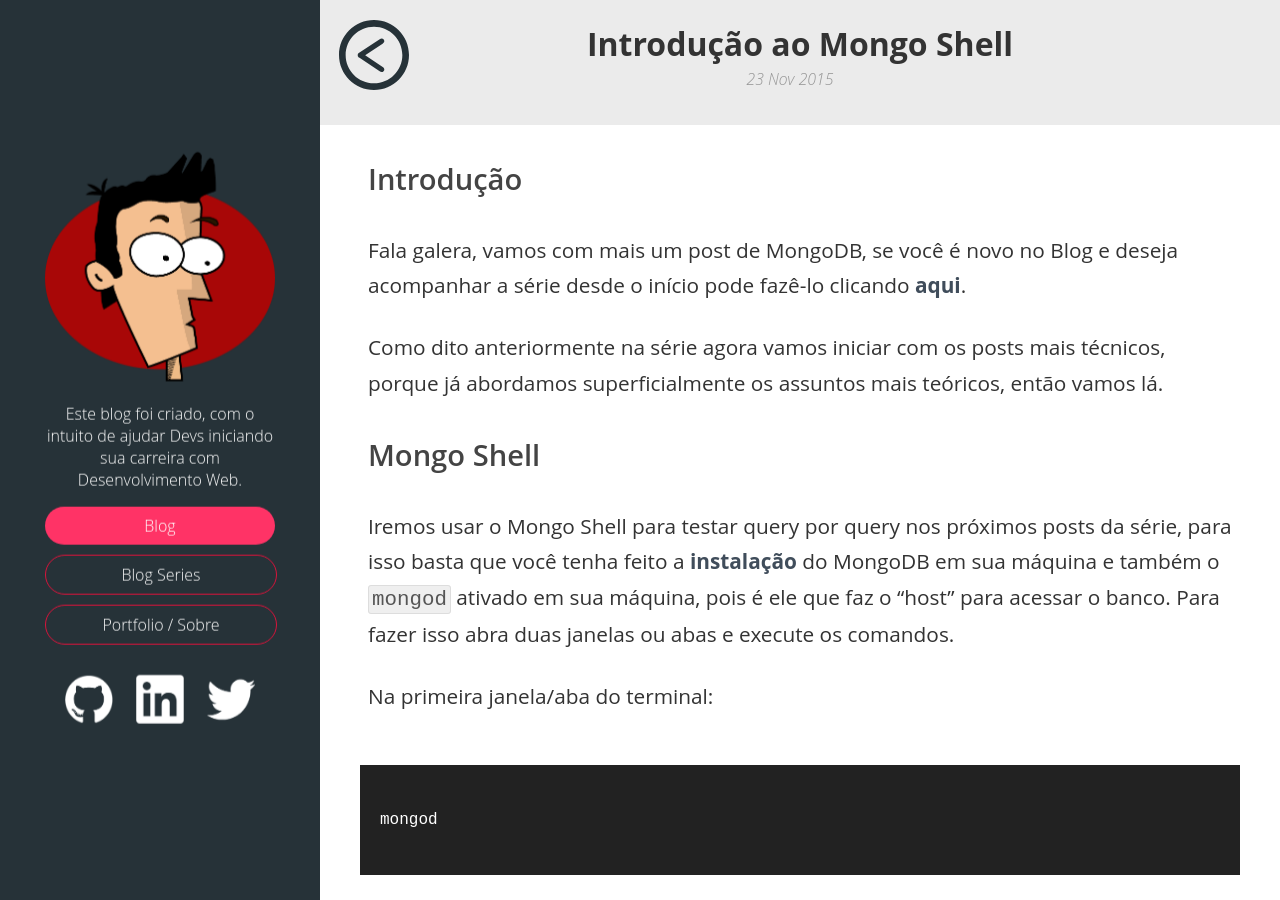
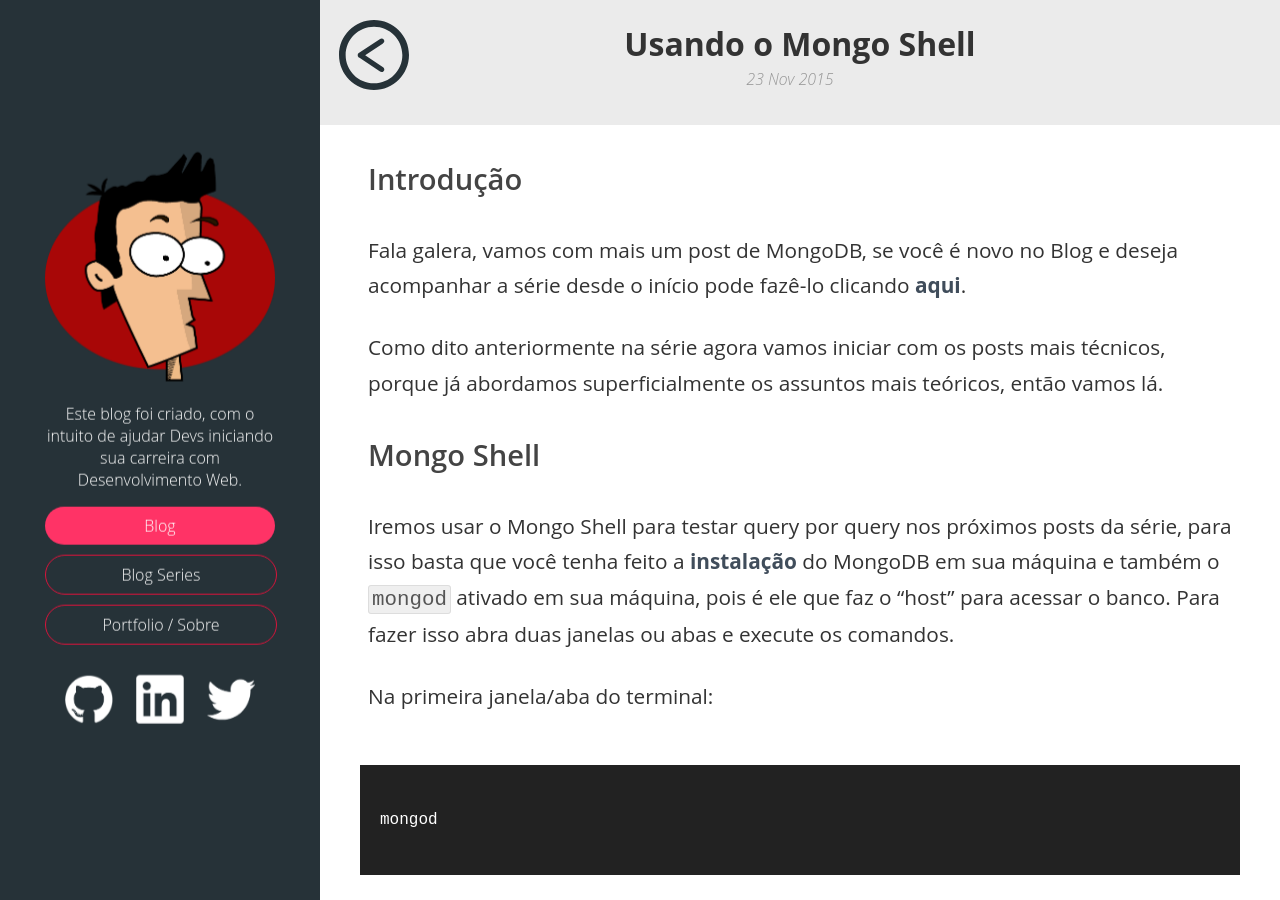
Before and after one commit to bmarques1995/lucasmaiaesilva.github.io, a Jekyll site: the page built from _posts/2015-11-23-usando-o-mongo-shell.md, in a window 1280 px wide and 900 px high. Built offline with Jekyll 4.4.1, drawn with Linux system fonts in a browser that asks for light colours; comment, search, counter and statistics services are not loaded.

Commit message:
renaming post name

```diff
--- a/_posts/2015-11-23-introdução-ao-mongo-shell.md
+++ b/_posts/2015-11-23-usando-o-mongo-shell.md
@@ -1,6 +1,6 @@
 ---
 layout: post
-title: "Introdução ao Mongo Shell"
+title: "Usando o Mongo Shell"
 date: 2015-11-23 09:44:51
 image: '/assets/img/thumbs/mongodb.png'
 description: 'Aprendendo a setar e usar o Mongo Shell'
```
